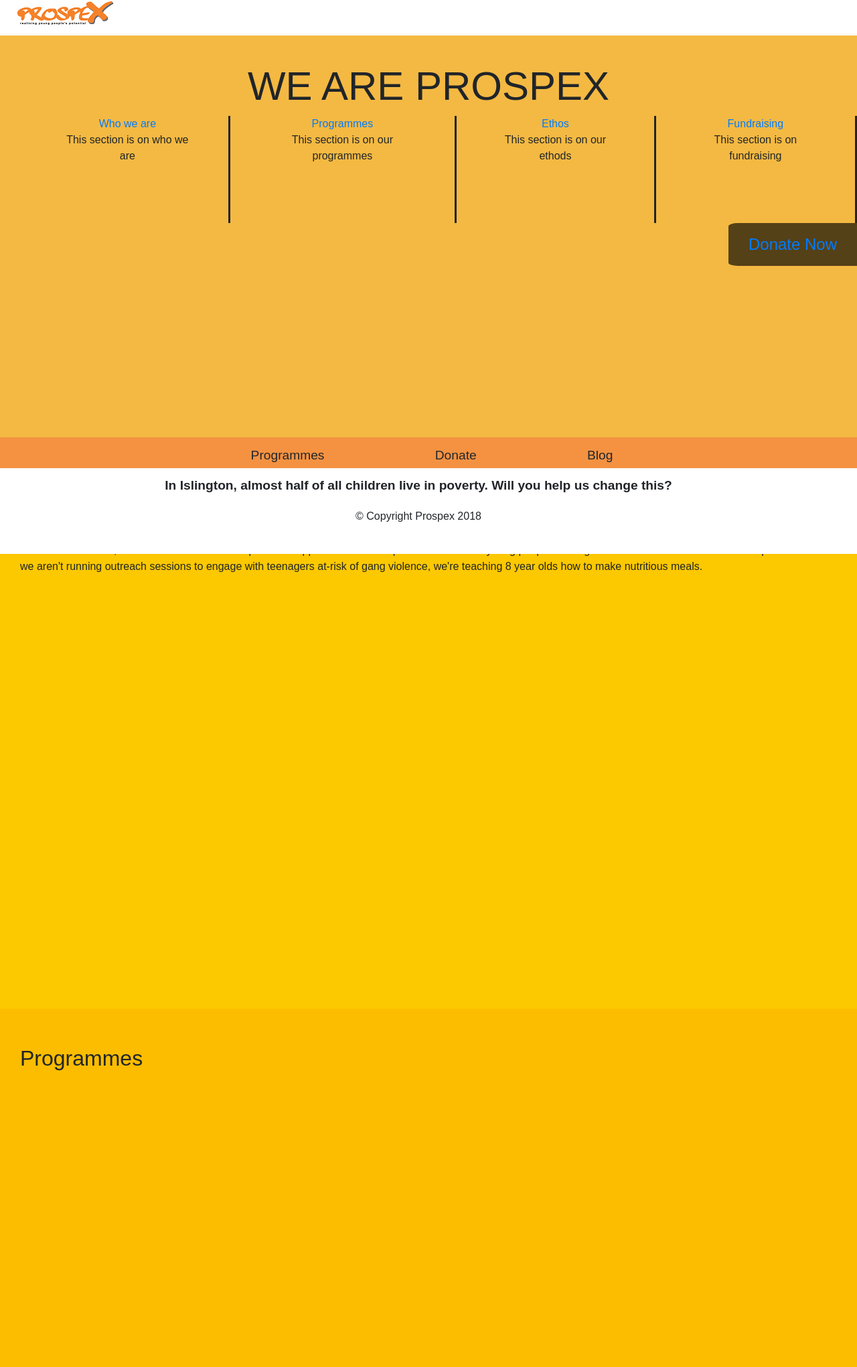
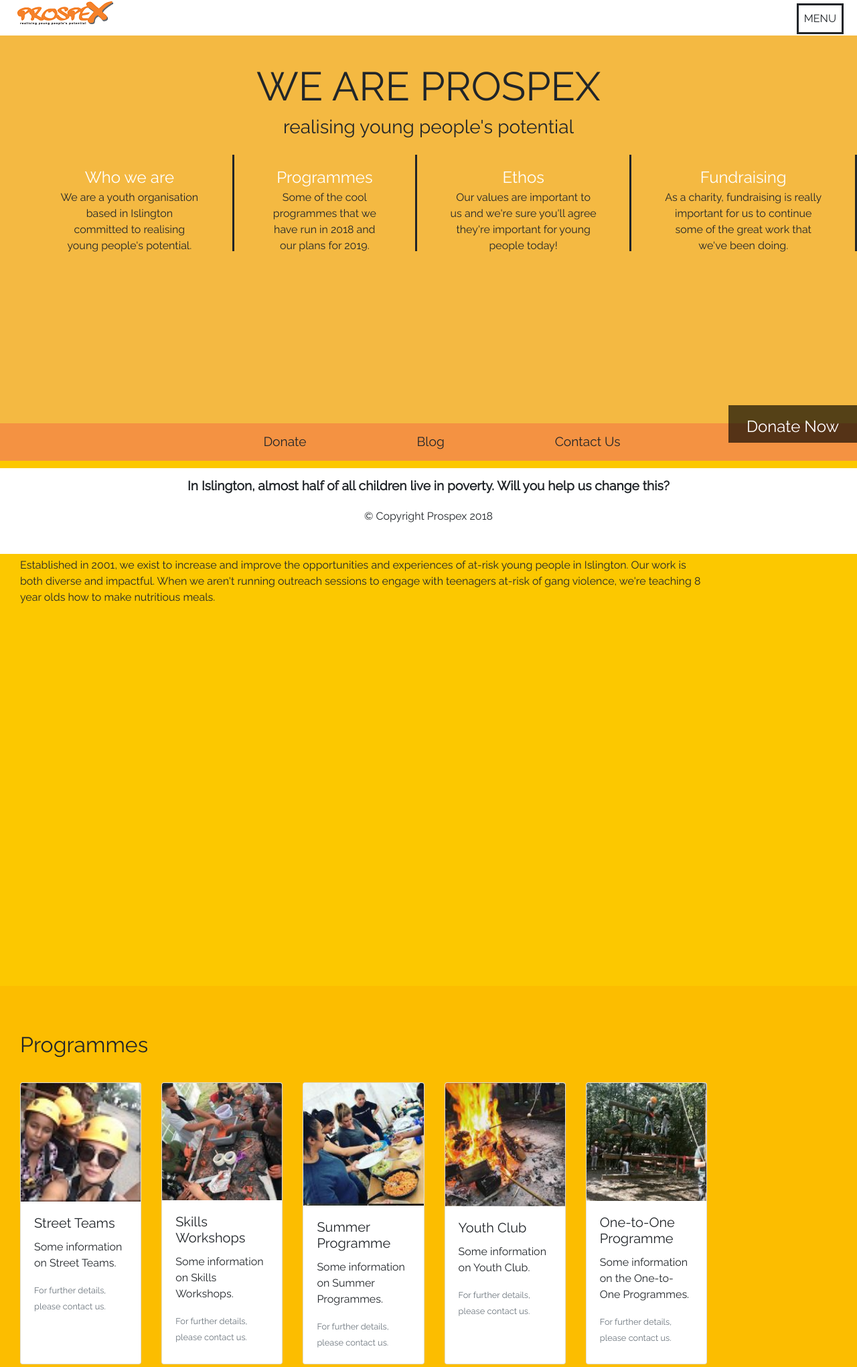
Before and after one commit to adaapp/prospex-website, a plain HTML site: page index.html in a window 1280 px wide. Shown: the part 3-2044 px from the top of the page at 67% size. Drawn offline with nearby package versions, Linux system fonts and the light colour scheme.

Commit message:
Signed-off-by: hkamara <hassan.kamara@ada.ac.uk>

```diff
--- a/index.html
+++ b/index.html
@@ -6,39 +6,47 @@
     <meta name="viewport" content="width=device-width, initial-scale=1">
     <Link rel="stylesheet" href="https://stackpath.bootstrapcdn.com/bootstrap/4.1.3/css/bootstrap.min.css" integrity="sha384-MCw98/SFnGE8fJT3GXwEOngsV7Zt27NXFoaoApmYm81iuXoPkFOJwJ8ERdknLPMO" crossorigin="anonymous">
     <Link a href="prospex.css" rel="stylesheet" type="text/css">
+    <link href="https://fonts.googleapis.com/css?family=Raleway" rel="stylesheet">
   </head>
   <body>
     <section id="logo-nav">
-      <img src="prospex.png">
+      <img src="prospex.png" id="logo">
+      <span class="navigation-box-toggle">MENU</span>
     </section>
 
-    <section id="section-nav">
+    <div class="navigation-box closed">
+      <a> Home </a>
+      <a> Test </a>
+    </div>
+
+    <section class="section full" id="section-nav">
     <h1> WE ARE PROSPEX </h1>
+    <h3> realising young people's potential</h3>
       <ul>
         <li> <a href="#who-we-are"> Who we are </a>
-          <p> This section is on who we are </p>
+          <p> We are a youth organisation based in Islington committed to realising young people's potential. </p>
         </li>
         <li> <a href="#programmes"> Programmes </a>
-          <p> This section is on our programmes </p>
+          <p> Some of the cool programmes that we have run in 2018 and our plans for 2019. </p>
         </li>
         <li> <a href="#ethos"> Ethos </a>
-          <p> This section is on our ethods </p>
+          <p> Our values are important to us and we're sure you'll agree they're important for young people today! </p>
         </li>
-        <li> <a href="#fundraising"> Fundraising </a>
-          <p> This section is on fundraising </p>
+        <li id="fundraising-item"> <a href="#fundraising"> Fundraising </a>
+          <p> As a charity, fundraising is really important for us to continue some of the great work that we've been doing.  </p>
         </li>
       </ul>
     </section>
 
     <div class="donate-widget">
-      <a href="#fundraising" title="Donate to Prospex now"> Donate Now </a>
+      <a href="https://localgiving.org/charity/prospex/" title="Donate to Prospex now" target="_blank"> Donate Now </a>
     </div>
 
 <section id="bottom-nav">
   <ul>
-    <li> Programmes </li>
     <li> Donate </li>
     <li> Blog </li>
+    <li> Contact Us </li>
     </ul>
 </section>
 
@@ -49,9 +57,51 @@
 
     <section id="programmes">
       <h2> Programmes </h2>
+      <div class="card-deck">
+        <div class="card">
+          <img class="card-img-top" src="./images/1.jpg" alt="Card image cap">
+          <div class="card-body">
+            <h5 class="card-title">Street Teams</h5>
+            <p class="card-text">Some information on Street Teams.</p>
+            <p class="card-text"><small class="text-muted">For further details, please contact us.</small></p>
+          </div>
+        </div>
+        <div class="card">
+          <img class="card-img-top" src="./images/2.jpg" alt="Card image cap">
+          <div class="card-body">
+            <h5 class="card-title">Skills Workshops</h5>
+          <p class="card-text">Some information on Skills Workshops.</p>
+            <p class="card-text"><small class="text-muted">For further details, please contact us.</small></p>
+          </div>
+        </div>
+        <div class="card">
+          <img class="card-img-top" src="./images/3.jpg" alt="Card image cap">
+          <div class="card-body">
+            <h5 class="card-title">Summer Programme</h5>
+        <p class="card-text">Some information on Summer Programmes.</p>
+            <p class="card-text"><small class="text-muted">For further details, please contact us.</small></p>
+          </div>
+        </div>
+        <div class="card">
+          <img class="card-img-top" src="./images/4.jpg" alt="Card image cap">
+          <div class="card-body">
+            <h5 class="card-title">Youth Club</h5>
+        <p class="card-text">Some information on Youth Club.</p>
+            <p class="card-text"><small class="text-muted">For further details, please contact us.</small></p>
+          </div>
+        </div>
+        <div class="card">
+          <img class="card-img-top" src="./images/5.jpg" alt="Card image cap">
+          <div class="card-body">
+            <h5 class="card-title">One-to-One Programme</h5>
+        <p class="card-text">Some information on the One-to-One Programmes.</p>
+            <p class="card-text"><small class="text-muted">For further details, please contact us.</small></p>
+          </div>
+        </div>
+      </div>
     </section>
 
-    <section id="ethos">
+    <section class="section full" id="ethos">
       <h2> Ethos </h2>
     </section>
 
@@ -59,10 +109,15 @@
       <h2> Fundraising </h2>
     </section>
 
-    <section id="footer">
+    <section class"footer open" id="footer">
       <b><p> In Islington, almost half of all children live in poverty. Will you help us change this? </p></b>
       <h6> &copy; Copyright Prospex 2018 <h6>
     </section>
 
   </body>
+
+  <script src="./scripts/nav-toggle.js"></script>
+  <script src="https://code.jquery.com/jquery-3.3.1.slim.min.js" integrity="sha384-q8i/X+965DzO0rT7abK41JStQIAqVgRVzpbzo5smXKp4YfRvH+8abtTE1Pi6jizo" crossorigin="anonymous"></script>
+  <script src="https://cdnjs.cloudflare.com/ajax/libs/popper.js/1.14.3/umd/popper.min.js" integrity="sha384-ZMP7rVo3mIykV+2+9J3UJ46jBk0WLaUAdn689aCwoqbBJiSnjAK/l8WvCWPIPm49" crossorigin="anonymous"></script>
+  <script src="https://stackpath.bootstrapcdn.com/bootstrap/4.1.3/js/bootstrap.min.js" integrity="sha384-ChfqqxuZUCnJSK3+MXmPNIyE6ZbWh2IMqE241rYiqJxyMiZ6OW/JmZQ5stwEULTy" crossorigin="anonymous"></script>
 </html>
--- /dev/null
+++ b/nav-toggle.js
@@ -0,0 +1 @@
+alert('hello')
--- a/prospex.css
+++ b/prospex.css
@@ -2,33 +2,45 @@
 
 a{style: none;}
 
-h2{padding-top: 55px;}
+h2{padding-top: 40px; line-height: 6rem;}
 
-body{background-color: #f4b942;font-family: Arial ;margin: 0px;padding: 0px;border: 0px;}
+body{background-color: #f4b942;font-family: Raleway ;margin: 0px;padding: 0px;border: 0px;}
 
-section{height: calc(100vh - 0.2rem );width: 100%;padding-right: 30px;}
+section{height: calc(100vh - 1rem );width: 100%;padding-right: 14rem;}
 
-#logo-nav{background-color: white;top: 0px;left: 0px;position: fixed;width: 100%;height: 3.5rem;padding-left: 1rem;}
+.navigation-box{position: fixed;top: 3.5rem; height: 60vh;width: 15%; right: 0vh;background-color: rgba(0,0,0,.65); padding-top: 2rem; padding-left: 1rem; color: white; transition: all 1s ease;}
 
-.donate-widget{top: calc(50% - 4rem);right: 0;background-color: rgba(0,0,0,.65);height: 4rem;width: 12rem;position: fixed;display: inline;border-radius: 7.5% 0 0 7.5%;text-align: center;vertical-align: center;}
+.navigation-box.closed{position: fixed;top: 3.5rem;right: -40rem;height: 70vh;width: 15%;background-color: rgba(0,0,0,.65); padding-top: 2rem; padding-left: 1rem; color: white;}
 
-.donate-widget a{font-size: 1.5rem;line-height: 4rem;}
+.navigation-box.open{position: fixed;top: 3.5rem;right: 0vh;height: 60vh;width: 15%;background-color: rgba(0,0,0,.65); padding-top: 2rem; padding-left: 1rem; color: white;}
 
-#section-nav{margin-top: 6rem;height: calc(100vh - 7rem - 8rem);width: 100%;text-align: center; padding-right: 0px;}
+.navigation-box-toggle{margin-top: .5rem; margin-right: 0.25rem; padding: 0.5rem;font-size:1rem; right: 1rem; position:fixed; border-style: solid;}
+
+#logo-nav{background-color: white;top: 0px;left: 0px;position: fixed;width: 100%;height: 3.5rem;padding-left: 1rem; z-index: 10;}
+
+.donate-widget{top: calc(88% - 6rem);right: 0;background-color: rgba(0,0,0,.65);height: 3.5rem;width: 15%;position: fixed;display: inline;border-radius: 0 0 0 0; text-align: center;vertical-align: center; z-index: 10;}
+
+.donate-widget a{text-decoration: none;font-size: 1.5rem;line-height: 4rem; color: white; padding-top:0rem;}
+
+#section-nav{margin-top: 6rem;height: calc(100vh - 8.3rem - 8rem);width: 100%;text-align: center; padding-right: 0px;}
 
 #section-nav h1{font-size: 60px;}
 
-#section-nav ul{list-style: none; text-align: center; display: flex; height: 10rem;}
+#section-nav ul{list-style: none; text-align: center; display: flex; height: 10rem; padding-top: 1rem;}
 
-#section-nav li{display: inline;  padding-right: 3rem; padding-left: 3rem; border-right: solid;}
+#section-nav li{display: inline;  padding-right: 3rem; padding-left: 3rem; padding-top: 1rem; border-right: solid;}
 
-#bottom-nav{height: 3.5rem;padding-top: 0.8rem;background-color: #f49242;}
+#section-nav a{text-decoration: none; color: white; font-size: 1.5rem;}
 
- #bottom-nav ul{  list-style: none; text-align: center;}
+.fundraising-item{border-right: none;}
+
+#bottom-nav{height: 3.5rem;padding-top: 0.8rem;background-color: #f49242; padding-right: 0rem;}
+
+ #bottom-nav ul{list-style: none; text-align: center;}
 
  #bottom-nav li{font-size: 1.2rem;  padding-left: 5rem;  padding-right: 5rem; text-align: center; display: inline;}
 
-#who-we-are{background-color: rgb(252, 200, 0);padding-left: 30px;}
+#who-we-are{background-color: rgb(252, 200, 0);padding-left: 30px; margin-right:40rem;}
 
 #programmes{background-color: rgb(252, 189, 0);padding-left: 30px;}
 
@@ -36,6 +48,14 @@
 
 #fundraising{background-color: rgb(252, 154, 0);padding-left: 30px;}
 
-#footer{  height: 8rem;  width: 100%; background-color: white;  margin: 0px;  border: 0px;  position: fixed;  display: inline-block;  vertical-align: bottom;  top: calc(100vh - 6.1rem);  text-align: center;}
+#footer{height: 8rem;  width: 100%; background-color: white;  margin: 0px;  border: 0px;  position: fixed;  display: inline-block;  vertical-align: bottom;  top: calc(100vh - 6.1rem);  text-align: center; padding-right: 0rem;}
 
 #footer p{  padding: .75rem;  line-height: 1rem;  padding-top: 1.1rem;  font-size: 1.2rem;}
+
+.footer.closed{
+
+}
+
+.footer.open{
+
+}
--- /dev/null
+++ b/scripts/nav-toggle.js
@@ -0,0 +1,9 @@
+var navToggle = document.querySelector('.navigation-box-toggle');
+var navigationBox = document.querySelector('.navigation-box');
+
+navToggle.addEventListener('click', toggleClass);
+
+function toggleClass(){
+  navigationBox.classList.toggle('closed')
+}
+$ = document.querySelector
```
Also changed, not shown: images/1.jpg (added), images/2.jpg (added), images/3.jpg (added), images/4.jpg (added), images/5.jpg (added), prospex - Copy.png (added), 1 other file.
